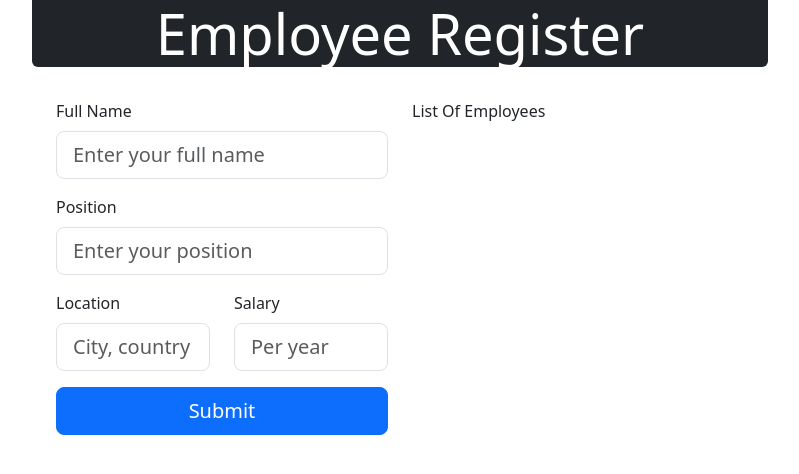
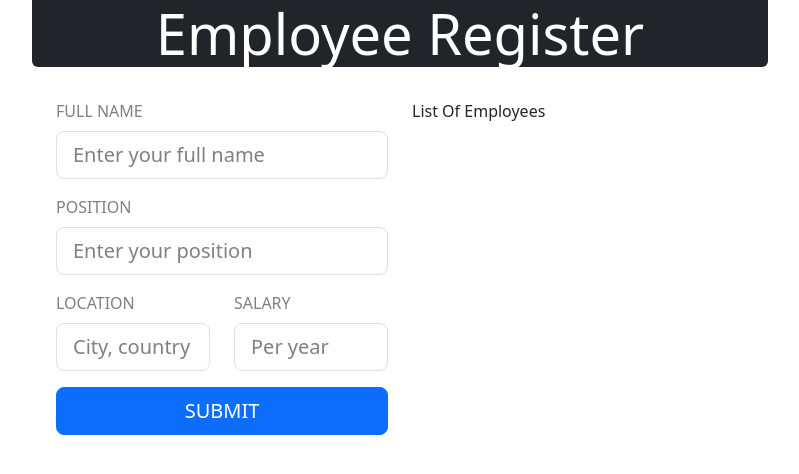
Before and after one commit to mawalou14/mean-stack-frontend, an Angular app: page / in a window 1280 px wide. Shown: the top 474 px of the page, without its empty margins (240-1039 px from the left). Built offline with nearby package versions, Linux system fonts and the light colour scheme.

Commit message:
added some stylings

```diff
--- a/src/app/employee/employee-form/employee-form.component.html
+++ b/src/app/employee/employee-form/employee-form.component.html
@@ -1,4 +1,5 @@
-<form class="row" [formGroup]="service.employeeForm">
+<form class="row" [formGroup]="service.employeeForm" (submit)="onSubmit()"
+[class.submitted]="submitted">
     <div class="col-12 mb-3">
         <label class="form-label">Full Name</label>
         <input type="text" placeholder="Enter your full name" class="form-control form-control-lg"
@@ -18,6 +19,6 @@
         <input type="number" placeholder="Per year" class="form-control form-control-lg" formControlName="salary">
     </div>
     <div class="col-12 mb-3 d-grid">
-        <button class="btn btn-lg btn-primary">Submit</button>
+        <button class="btn btn-lg btn-primary" type="submit">Submit</button>
     </div>
 </form>
--- a/src/app/employee/employee-form/employee-form.component.ts
+++ b/src/app/employee/employee-form/employee-form.component.ts
@@ -9,6 +9,15 @@ import { EmployeeService } from 'src/app/shared/employee.service';
 })
 export class EmployeeFormComponent {
 
+  submitted: boolean = false;
+
   constructor(public service:EmployeeService) {}
 
+  onSubmit() {
+    this.submitted = true;
+    if(this.service.employeeForm.valid)
+    console.log();
+
+  }
+
 }
--- a/src/app/shared/employee.service.ts
+++ b/src/app/shared/employee.service.ts
@@ -1,5 +1,5 @@
 import { Injectable } from '@angular/core';
-import { FormBuilder } from '@angular/forms';
+import { FormBuilder, Validators } from '@angular/forms';
 
 @Injectable({
   providedIn: 'root'
@@ -10,9 +10,9 @@ export class EmployeeService {
 
   employeeForm = this.fb.group({
     _id: [null],
-    fullName: [''],
-    position: [''],
+    fullName: ['', Validators.required],
+    position: ['', Validators.required],
     location: [''],
-    salary: [''],
+    salary: ['', Validators.required],
   })
 }
--- a/src/styles.css
+++ b/src/styles.css
@@ -1 +1,23 @@
 /* You can add global styles to this file, and also import other style files */
+
+form label {
+    color: grey;
+    text-transform: uppercase;
+}
+
+form input {
+    font-weight: 500;
+}
+
+form input::placeholder {
+    color: grey !important;
+    font-weight: 300 !important;
+}
+
+form button[type=submit] {
+    text-transform: uppercase;
+}
+
+form.ng-invalid.submitted input.ng-invalid {
+    border-color: #b02a37;
+}
```
